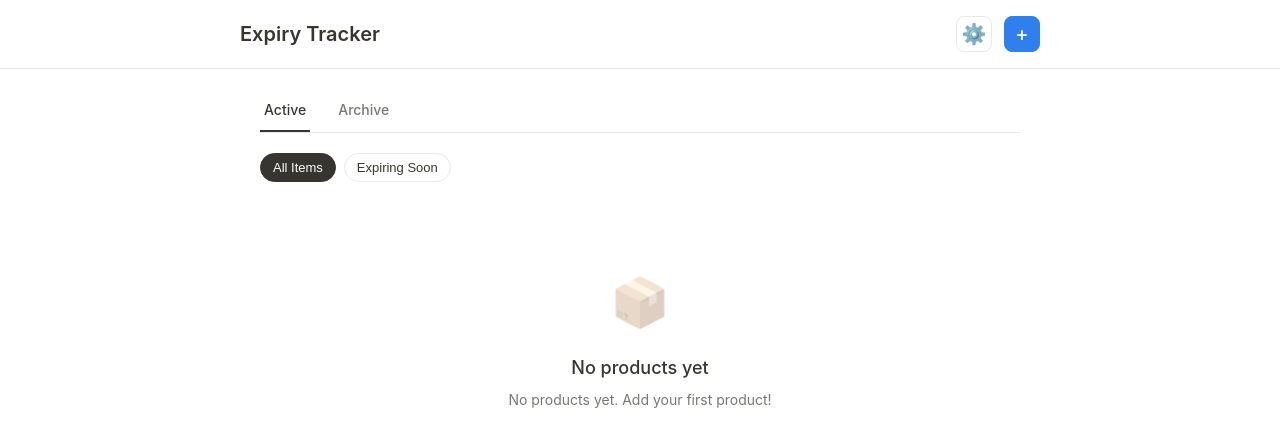
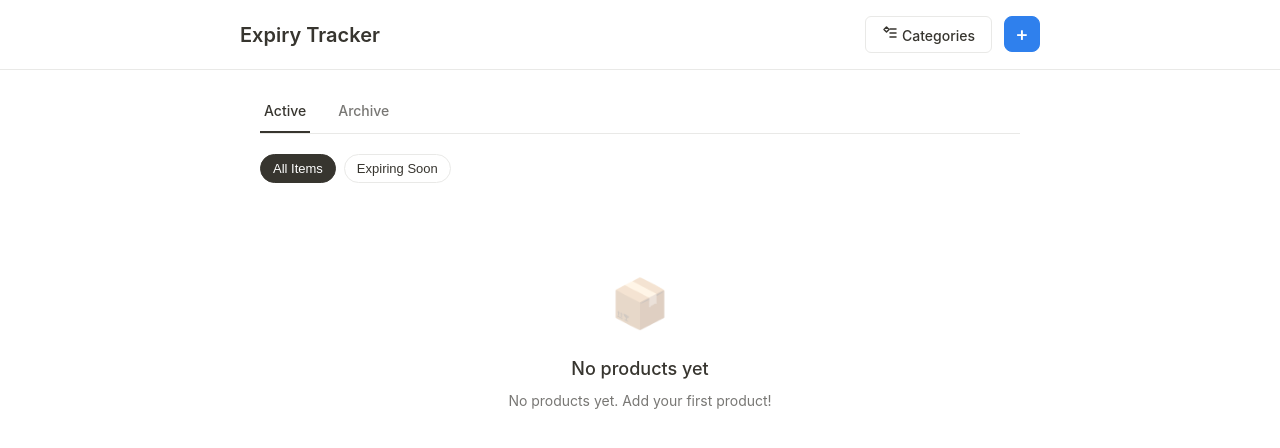
Before and after one commit to hueychyi-ux/expiry-tracker, a React (Vite) app: page / in a window 1280 px wide. Shown: the top 448 px of the page. Built offline with nearby package versions, Linux system fonts and the light colour scheme.

Commit message:
Update App.jsx

```diff
--- a/src/App.jsx
+++ b/src/App.jsx
@@ -45,12 +45,45 @@ function App() {
           <h1 className="app-title">Expiry Tracker</h1>
           <div className="header-actions">
             <button
-              className="btn btn-icon"
+              className="btn btn-text-icon"
               onClick={() => setIsSettingsOpen(true)}
-              aria-label="Settings"
-              title="Settings"
+              aria-label="Categories"
             >
-              ⚙️
+              <svg
+                width="16"
+                height="16"
+                viewBox="0 0 16 16"
+                fill="none"
+                xmlns="http://www.w3.org/2000/svg"
+                style={{ marginRight: '4px' }}
+              >
+                <path
+                  d="M2 4.5L4.5 2L7 4.5L4.5 7L2 4.5Z"
+                  stroke="currentColor"
+                  strokeWidth="1.5"
+                  strokeLinecap="round"
+                  strokeLinejoin="round"
+                />
+                <path
+                  d="M8 4H14"
+                  stroke="currentColor"
+                  strokeWidth="1.5"
+                  strokeLinecap="round"
+                />
+                <path
+                  d="M8 8H14"
+                  stroke="currentColor"
+                  strokeWidth="1.5"
+                  strokeLinecap="round"
+                />
+                <path
+                  d="M8 12H14"
+                  stroke="currentColor"
+                  strokeWidth="1.5"
+                  strokeLinecap="round"
+                />
+              </svg>
+              Categories
             </button>
             {activeTab === 'active' && (
               <button
```
